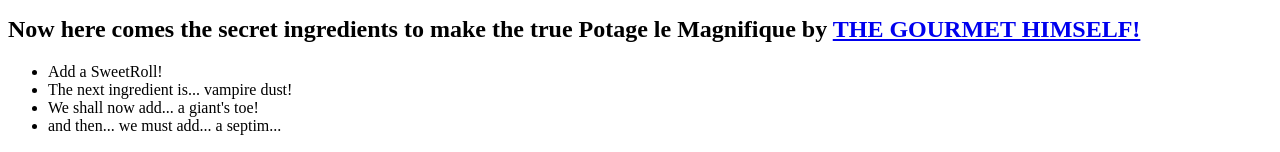
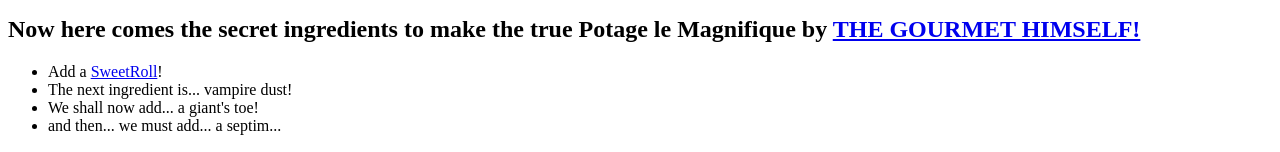
Before and after one commit to KGPraveen/odin-recipes, a plain HTML site: page potagelemagnifique.html in a window 1280 px wide. Shown: the part 769-921 px from the top of the page. Drawn offline with Linux system fonts and the light colour scheme.

Commit message:
Added relative link to sweetroll.html
Added an anchor element with href to relative link sweetroll.html

```diff
--- a/potagelemagnifique.html
+++ b/potagelemagnifique.html
@@ -41,7 +41,7 @@
                 href="https://elderscrolls.fandom.com/wiki/Balagog_gro-Nolob">THE GOURMET HIMSELF!</a></strong></h2>
 
     <ul>
-        <li>Add a SweetRoll!</li>
+        <li>Add a <a href="./sweetroll.html">SweetRoll</a>!</li>
         <li>The next ingredient is... vampire dust!</li>
         <li>We shall now add... a giant's toe!</li>
         <li>and then... we must add... a septim...</li>
```
